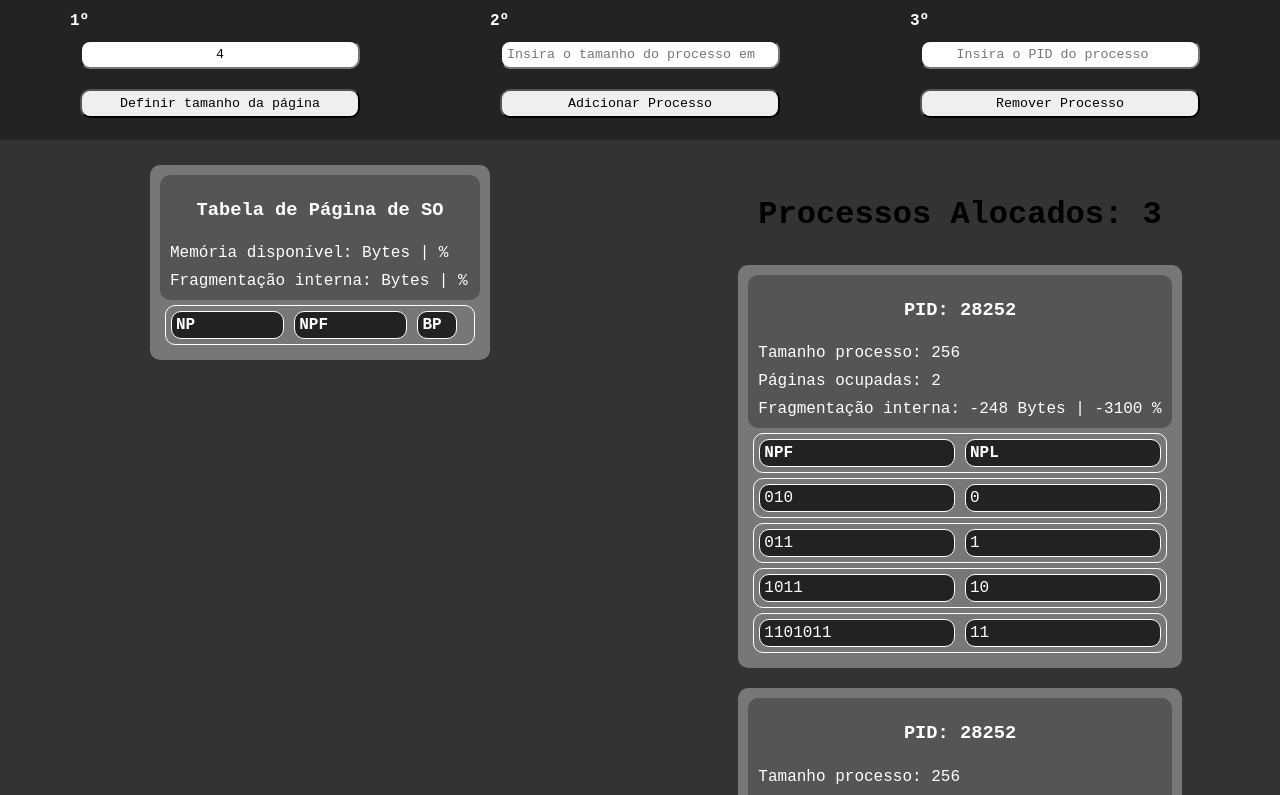
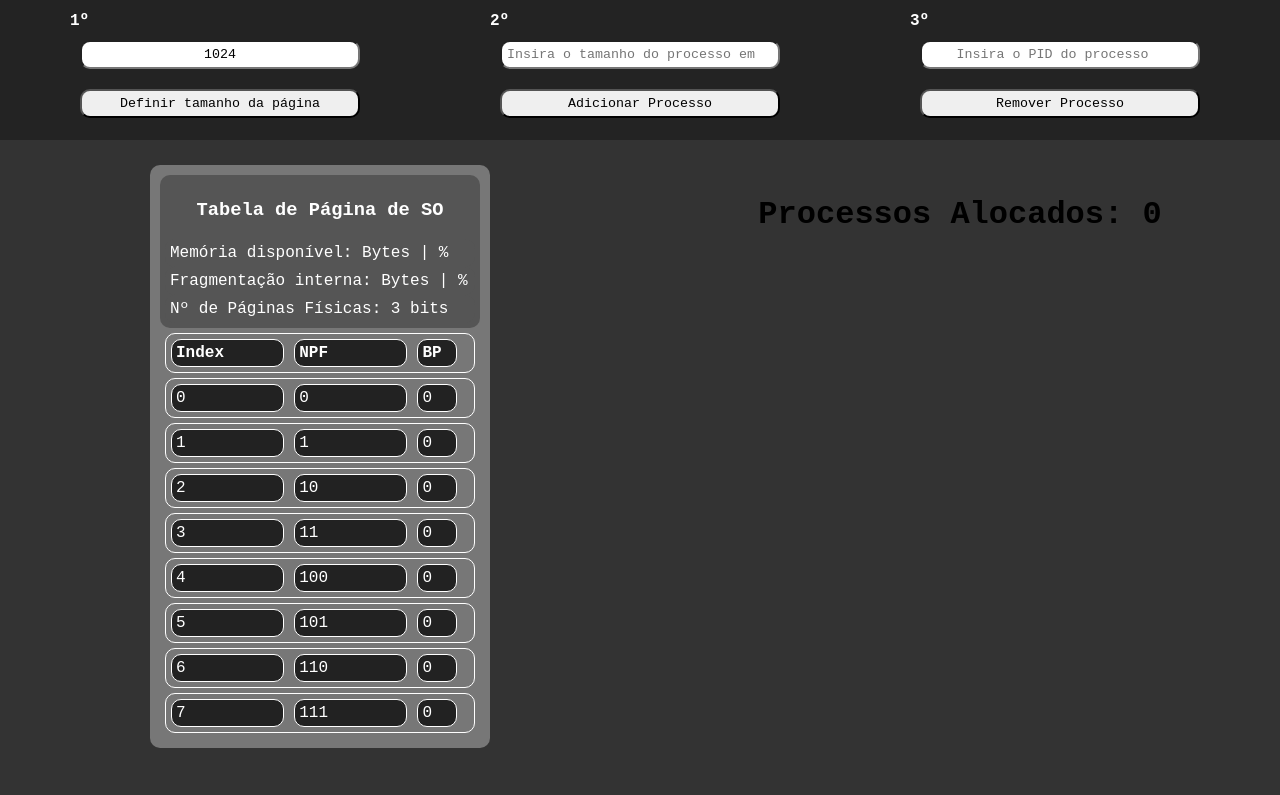
Before and after one commit to Gabao-Farias/Process_manager, a React (Create React App) app: page / in a window 1280 px wide. Shown: the top 795 px of the page. Built offline with nearby package versions, Linux system fonts and the light colour scheme.

Commit message:
Added features on PagesTable and ProcessTable

```diff
--- a/src/App.tsx
+++ b/src/App.tsx
@@ -1,52 +1,21 @@
 import React, { useState } from 'react';
 import { DashboardWrapper, PagesTable, ProcessesArray } from './components';
 import { HeaderContainer, HeaderOption, HeaderSmallForm, HeaderInput } from './styles';
+import { PagesTableSize } from './utils';
 import PagesTableGenerator from './utils/PagesTableGenerator';
 
 function App() {
-  const [tamp, setTamp] = useState(4);
-  const [tablePageConfig, setTablePageConfig] = useState(PagesTableGenerator(0));
-  const [processesArray, setProcessesArray] = useState(
-    {processArray: [
-    {
-      pid: "28252",
-      npfRefs: [
-        "010",
-        "011",
-        "1011",
-        "1101011"
-      ],
-      processSize: 256,
-      busyPages: 2,
-    },
-    {
-      pid: "28252",
-      npfRefs: [
-        "010",
-        "011",
-        "1011",
-        "1101011"
-      ],
-      processSize: 256,
-      busyPages: 2,
-    },
-    {
-      pid: "28252",
-      npfRefs: [
-        "010",
-        "011",
-        "1011",
-        "1101011"
-      ],
-      processSize: 256,
-      busyPages: 2,
-    },
-  ]});
+  const [tamp, setTamp] = useState(1024);
+  const [tablePageConfig, setTablePageConfig] = useState(PagesTableGenerator(8));
+  const [processesArray, setProcessesArray] = useState({processArray: []});
 
-  function handleDefineTamp(n : number){
+  function handleDefineTamp(tamp : number){
     setTablePageConfig(
-      PagesTableGenerator(n)
+      PagesTableGenerator(
+        PagesTableSize(tamp)
+      )
     );
+    setProcessesArray({processArray: []});
   }
 
   return (
@@ -70,7 +39,7 @@ function App() {
       </HeaderContainer>
 
       <DashboardWrapper
-        left={<PagesTable tablePageConfig={tablePageConfig}/>}
+        left={<PagesTable tamp={tamp} tablePageConfig={tablePageConfig}/>}
         right={<ProcessesArray tamp={tamp} processArray={processesArray} />}
       />
     </div>
--- a/src/components/PagesTable/index.tsx
+++ b/src/components/PagesTable/index.tsx
@@ -1,29 +1,32 @@
 import React, { FC } from 'react';
 import { PageTable } from '../../Models';
-import { PagesTableContainer, ItemRow, PageNumber, NPF, Used, MemoryAvailable, InternFragment, SmallHeader } from './styles';
+import { PagesSize } from '../../utils';
+import { PagesTableContainer, ItemRow, PageNumber, NPF, Used, HeaderItem, SmallHeader } from './styles';
 
 interface PagesTableProps {
   tablePageConfig: PageTable[];
+  tamp: number;
 }
 
-const PagesTable : FC<PagesTableProps> = ({tablePageConfig}) => {
+const PagesTable : FC<PagesTableProps> = ({tablePageConfig, tamp}) => {
   return(
     <PagesTableContainer>
       <SmallHeader>
         <h3>Tabela de Página de SO</h3>
-        <MemoryAvailable>Memória disponível: {} Bytes | {} %</MemoryAvailable>
-        <InternFragment>Fragmentação interna: {} Bytes | {} %</InternFragment>
+        <HeaderItem>Memória disponível: {} Bytes | {} %</HeaderItem>
+        <HeaderItem>Fragmentação interna: {} Bytes | {} %</HeaderItem>
+        <HeaderItem>Nº de Páginas Físicas: {PagesSize(tamp)} bits</HeaderItem>
       </SmallHeader>
 
-      <ItemRow>
-        <PageNumber><strong>NP</strong></PageNumber>
+      <ItemRow key={"header"}>
+        <PageNumber><strong>Index</strong></PageNumber>
         <NPF><strong>NPF</strong></NPF>
         <Used used={false}><strong>BP</strong></Used>
       </ItemRow>
       {
         tablePageConfig.map((item) => {
           return(
-            <ItemRow>
+            <ItemRow key={item.pageNumber}>
               <PageNumber>{item.pageNumber}</PageNumber>
               <NPF>{item.npf}</NPF>
               <Used used={item.used}>{item.used? 1 : 0}</Used>
--- a/src/components/PagesTable/styles.ts
+++ b/src/components/PagesTable/styles.ts
@@ -64,16 +64,9 @@ export const SmallHeader = styled.div`
   text-align: center;
 `;
 
-export const MemoryAvailable = styled.div`
+export const HeaderItem = styled.div`
   background-color: #555555;
   border-radius: 10px;
   padding: 5px;
   text-align: left;
 `;
-
-export const InternFragment = styled.div`
-  background-color: #555555;
-  border-radius: 10px;
-  padding: 5px;
-  text-align: left;
-`;
--- a/src/components/ProcessTable/index.tsx
+++ b/src/components/ProcessTable/index.tsx
@@ -14,7 +14,7 @@ const ProcessTable : FC<P> = ({process, tamp}) => {
 
   return(
     <ProcessTableContainer>
-      <SmallHeader>
+      <SmallHeader key="processHeader">
         <h3>PID: {process.pid}</h3>
         <SmallHeaderDetails>Tamanho processo: {process.processSize}</SmallHeaderDetails>
         <SmallHeaderDetails>Páginas ocupadas: {process.busyPages}</SmallHeaderDetails>
@@ -33,7 +33,7 @@ const ProcessTable : FC<P> = ({process, tamp}) => {
           process.npfRefs.map((item) => {
             npl++;
             return(
-              <TableRow>
+              <TableRow key={npl}>
                 <NPF>{item}</NPF>
                 <NPL>{(npl >>> 0).toString(2)}</NPL>
               </TableRow>
--- a/src/components/ProcessesArray/index.tsx
+++ b/src/components/ProcessesArray/index.tsx
@@ -14,7 +14,7 @@ const ProcessesArray : FC<ProcessArrayProps> = ({processArray : {processArray},
       <h1 style={{textAlign: "center"}}>Processos Alocados: {processArray.length} </h1>
       {
         processArray.map((process) => {
-          return <ProcessTable process={process} tamp={tamp} />
+          return <ProcessTable key={process.pid} process={process} tamp={tamp} />
         })
       }
     </ProcessArrayContainer>
--- /dev/null
+++ b/src/utils/PagesSize.ts
@@ -0,0 +1,6 @@
+const PagesSize = (tamp: number) => {
+  const adressSize = 13;
+  return(adressSize - Math.log2(tamp));
+}
+
+export default PagesSize;
--- /dev/null
+++ b/src/utils/PagesTableSize.ts
@@ -0,0 +1,7 @@
+const PagesTableSize = (tamp: number) => {
+  const availableMemory = 8 * 1024; // KBytes
+
+  return(Math.round(availableMemory / tamp));
+}
+
+export default PagesTableSize;
--- a/src/utils/index.ts
+++ b/src/utils/index.ts
@@ -3,3 +3,5 @@ export { default as PagesTableGenerator } from './PagesTableGenerator';
 export { default as PIDGenerator } from './PIDGenerator';
 export { default as InternFragment } from './InternFragment';
 export { default as InternFragmentPercentage } from './InternFragmentPercentage';
+export { default as PagesTableSize } from './PagesTableSize';
+export { default as PagesSize } from './PagesSize';
```
Also changed, not shown: 1 other file (tests, documents, lock files or other folders).
